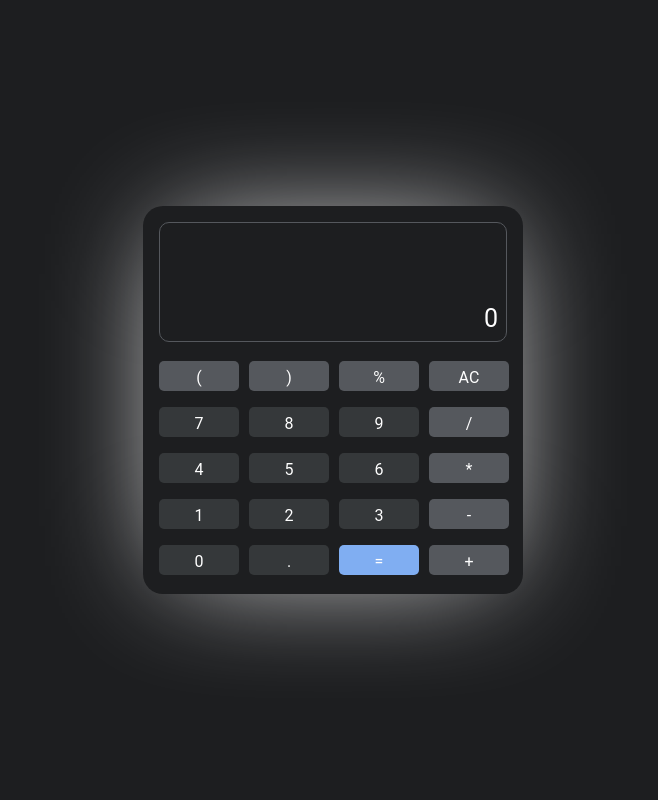
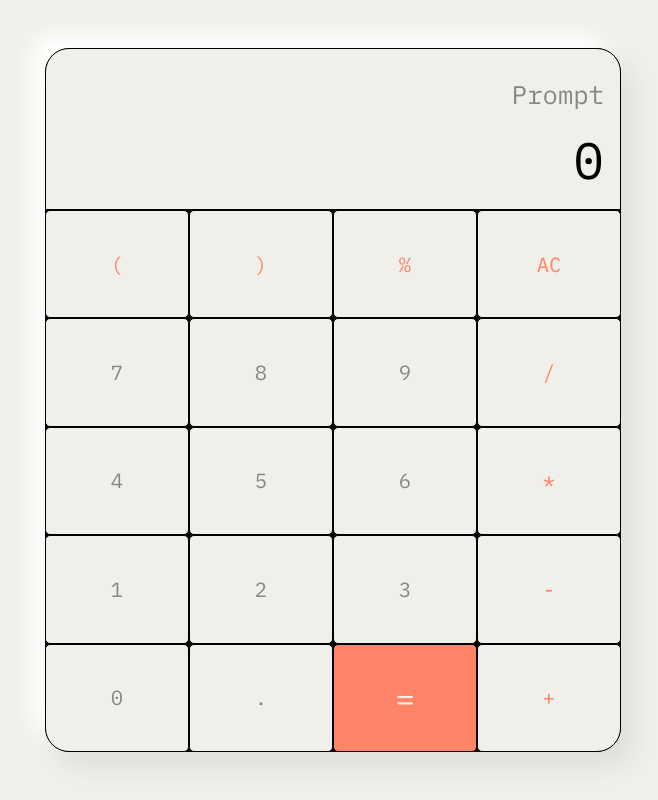
Before and after one commit to cquiladiaz/Calc, a plain HTML site: page index.html in a window 1280 px wide. Shown: the whole page, without its empty margins (307-965 px from the left). Drawn offline with Linux system fonts and the light colour scheme.

Commit message:
styles update

```diff
--- a/index.html
+++ b/index.html
@@ -5,12 +5,16 @@
   <meta http-equiv="X-UA-Compatible" content="IE=edge">
   <meta name="viewport" content="width=device-width, initial-scale=1.0">
   <link rel="stylesheet" href="./src/styles.css">
+  <link rel="preconnect" href="https://fonts.googleapis.com">
+  <link rel="preconnect" href="https://fonts.gstatic.com" crossorigin>
+  <link href="https://fonts.googleapis.com/css2?family=IBM+Plex+Mono&display=swap" rel="stylesheet">
   <title>Calculator</title>
 </head>
 <body>
   <main>
     <section class="display-container">
-      <div>0</div>
+      <div class="count">0</div>
+      <div class="prompt">Prompt</div>
     </section>
     <section class="buttons-container">
       <div class="button-symbol">(</div>
@@ -29,10 +33,10 @@
       <div class="button-number">2</div>
       <div class="button-number">3</div>
       <div class="button-symbol">-</div>
-      <div class="button-number">0</div>
+      <div class="button-number" id="cero">0</div>
       <div class="button-number">.</div>
       <div>=</div>
-      <div class="button-symbol">+</div>
+      <div class="button-symbol" id="plus">+</div>
     </section>
   </main>
   <script src="./src/index.js"></script>
--- a/src/styles.css
+++ b/src/styles.css
@@ -1,8 +1,10 @@
 :root{
-  --ligt-gray:#55585D;
-  --dark-gray:#35383A;
-  --ligth-blue:#80AEF2;
-  --font-color: #fefefe;
+  --ligt-gray:#F1EFE9;
+  --dark-gray:#F1EFE9;
+  --ligth-orange:#ff8468;
+  --font-color: #000000;
+  --font-family: 'IBM Plex Mono', monospace;
+
 }
 *{
   padding: 0;
@@ -10,68 +12,113 @@
   box-sizing: border-box;
 }
 html{
-  font-size: 62.5%;
+  font-size: 0.8rem;
   color: var(--font-color);
+  font-family: 'IBM Plex Mono', monospace;
 }
 button{
   cursor: pointer;
-  background-color:transparent;
-  border: none;
+  background-color:#F1EFE9;
+  border: solid ;
+  height:90px;
 }
 body{
   height: 100vh;
-  display: grid;
+  display: flex;
   place-items: center;
-  background: #1D1E20;
-  font-family: 'Roboto', sans-serif;
+  place-content: center;
+  background: #F1EFE9
+  ;
 }
 main{
+  background-color: #000000;
   display: flex;
   flex-direction: column;
-  gap: 16px;
-  width: 380px;
-  padding: 16px;
-  height: auto;
-  border-radius: 20px;
-  -webkit-box-shadow: 0px 0px 120px -28px rgba(255,255,255,1);
-  -moz-box-shadow: 0px 0px 120px -28px rgba(255,255,255,1);
-  box-shadow: 0px 0px 120px -28px rgba(255,255,255,1);
+  gap: 0px;
+  width: 45em;
+  padding: 0px;
+  height: 55em;
+  border: solid #000000 0,5px;
+  border-radius: 25px;
+  /*-webkit-box-shadow: 0px 0px 120px -28px rgba(1, 0, 0, 0.454);
+  -moz-box-shadow: 0px 0px 120px -28px rgb(0, 0, 0);*/
+  /*box-shadow: 0px 0px 120px -28px rgb(24, 24, 24);*/
+  box-shadow:12px 15px 23px rgba(26, 37, 47, 0.08), -15px -15px 25px #FFFFFF;
 }
 .display-container{
+  background-color: #F1EFE9;
   display: flex;
+  flex-direction: column-reverse;
   align-items: flex-end;
-  justify-content: flex-end;
-  height: 120px;
-  padding: 8px;
-  border: 1px solid var(--ligt-gray);
-  border-radius: 10px;
+  justify-content: space-between;
+  height: 200px;
+  padding: 16px;
+  border: 0.5px solid #000000;
+  border-radius: 24px 24px 0px 0px;
   font-size: 2.5rem;
 }
 .buttons-container{
   display: grid;
   place-items: center;
-  gap: 10px;
+  height: 100%;
+  gap: 0px;
   grid-template-columns: repeat(4, 1fr) ;
-  grid-template-rows: repeat(5, 36px);
+  grid-template-rows: repeat(5, 1fr);
 }
 .buttons-container div{
-  width: 80px;
-  height: 30px;
+  display: grid;
+  place-items: center;
+  width:100%;
+  height: 100%;
   font-size: 1.6rem;
-  padding: 7px 0;
+  padding: 0;
   text-align: center;
   border-radius: 5px;
+  border: solid  var(--font-color) 0.5px;
+
 }
 .buttons-container div:hover{
-  opacity: 0.7;
+  opacity: 0.95;
+
 }
 
 .button-symbol{
   background-color: var(--ligt-gray);
+  font: 'IBM Plex Mono', monospace ;
+  border: solid var(--font-color) 0.5px;
+  color: var(--ligth-orange);
+;
 }
 .button-number{
   background-color: var(--dark-gray);
+  font-family: 'IBM Plex Mono', monospace;
+  color: rgba(0, 0, 0, 0.434);
+
 }
 .buttons-container div:nth-child(19){
-  background-color: #80AEF2;
+  background-color: var(--ligth-orange);
+  color: var(--ligt-gray);
+  font-family: 'IBM Plex Mono', monospace;
+  font-size: 2.5rem;
 }
+
+.count{
+  font-size: 4rem;
+}
+
+.prompt{
+  font-size: 2rem;
+  color: rgba(0, 0, 0, 0.434);
+  padding-top: 1rem;
+}
+
+#cero{
+  border-radius: 5px 5px 5px 24px;
+  font-family: 'IBM Plex Mono', monospace;
+}
+
+#plus{
+  border-radius: 5px 5px 24px 5px;
+  font-family: 'IBM Plex Mono', monospace;
+
+}
```
